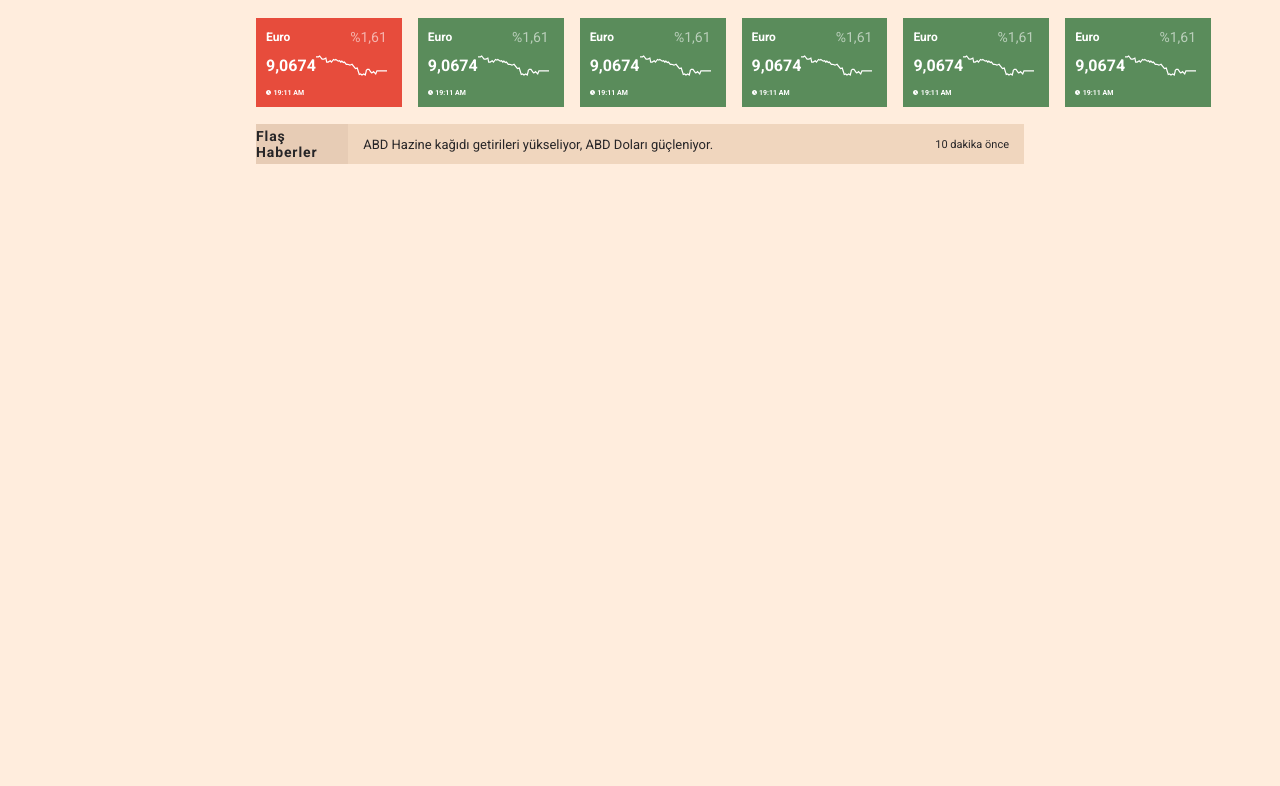
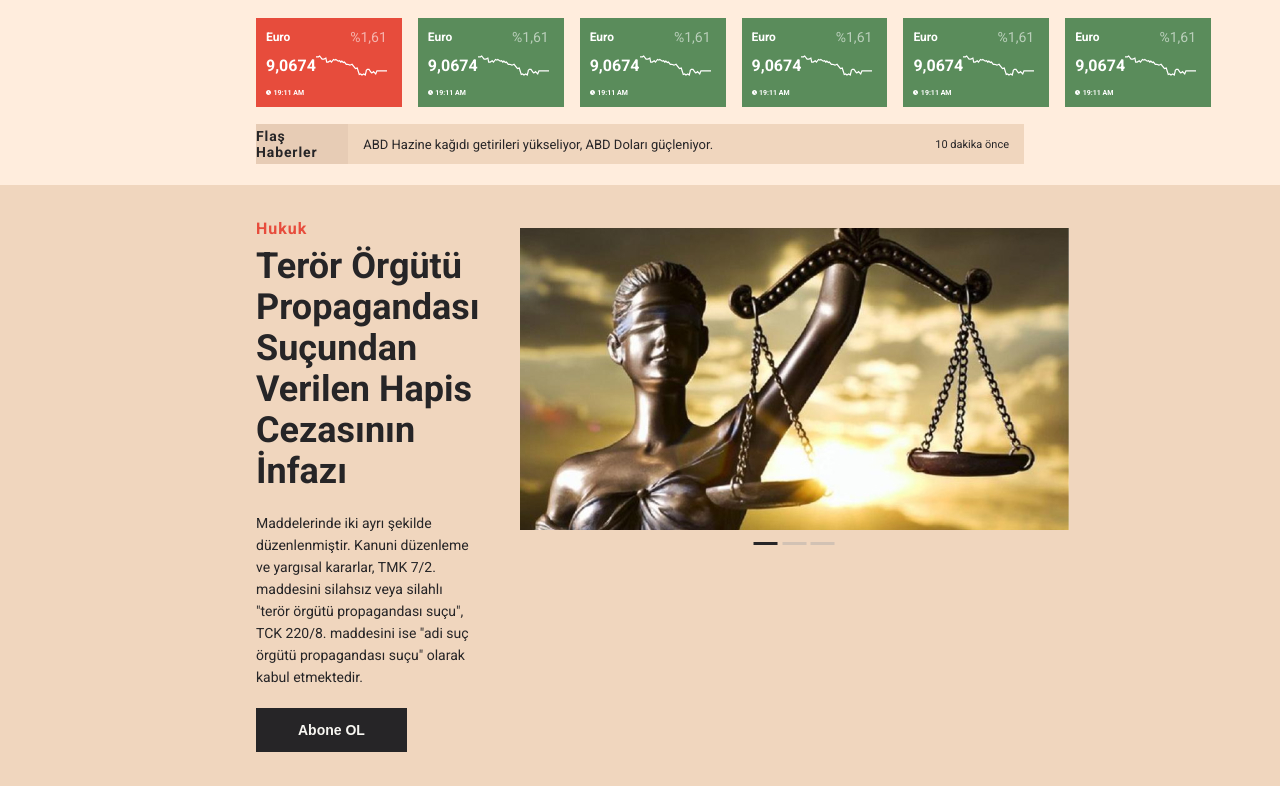
Before and after one commit to sellimenes/finans-dunyasi, a plain HTML site: page index.html in a window 1280 px wide. Shown: the part 348-1134 px from the top of the page. Before the commit the page ends 800 px from the top, so only its background shows below. Drawn offline with Linux system fonts and the light colour scheme.

Commit message:
manset added

```diff
--- a/index.html
+++ b/index.html
@@ -362,5 +362,21 @@
         </div>
       </div>
     </section>
+    <section class="mansetWrapper">
+      <div class="mansetContainer Container">
+        <div class="mansetLeft">
+          <h5>Hukuk</h5>
+          <h2>Terör Örgütü Propagandası Suçundan Verilen Hapis Cezasının İnfazı</h2>
+          <p>Maddelerinde iki ayrı şekilde düzenlenmiştir. Kanuni düzenleme ve yargısal kararlar, TMK 7/2. maddesini silahsız veya silahlı "terör örgütü propagandası suçu", TCK 220/8. maddesini ise "adi suç örgütü propagandası suçu" olarak kabul etmektedir.</p>
+          <button type="button">Abone OL</button>
+        </div>
+        <div class="mansetRight">
+          <img src="./img/Image.jpg" alt="manset">
+          <div>
+            <span></span><span></span><span></span>
+          </div>
+        </div>
+      </div>
+    </section>
   </body>
 </html>
--- a/style.css
+++ b/style.css
@@ -175,10 +175,6 @@ body {
   gap: 16px;
 }
 
-.piyasaBoxWrapper:hover{
-  cursor: pointer;
-}
-
 .piyasaBox {
   background-color: #e74c3c;
   color: #fff;
@@ -187,6 +183,10 @@ body {
   flex-direction: column;
   gap: 10px;
   width: 100%;
+}
+
+.piyasaBox:hover{
+  cursor: pointer;
 }
 
 .paraKar {
@@ -271,3 +271,89 @@ body {
   color: #262527;
 }
 /* Flaş Haberler Son */
+
+/* Manşet Başlangıç */
+.mansetWrapper{
+  background-color: #F0D6BE;
+  margin-top: 2.1rem;
+  padding: 3.4rem 0;
+}
+
+.mansetContainer{
+  display: flex;
+  justify-content: space-between;
+  gap: 40px;
+}
+
+.mansetLeft{
+  max-width: 40.5%;
+}
+
+.mansetLeft h5{
+  font-size: 1.6rem;
+  font-weight: 700;
+  color: #E74C3C;
+  letter-spacing: 1.02px;
+  margin-bottom: 8px;
+}
+
+.mansetLeft h2{
+  font-size: 3.6rem;
+  font-weight: 700;
+  color: #262527;
+  line-height: 41px;
+  margin-bottom: 2rem;
+}
+
+.mansetLeft p{
+  font-size: 1.4rem;
+  line-height: 22px;
+  color: #262527;
+  margin-bottom: 2rem;
+}
+
+.mansetLeft button{
+  background-color: #262527;
+  border: none;
+  outline: none;
+  color: #F8F7F2;
+  padding: 1.4rem 4.2rem;
+  font-size: 1.4rem;
+  font-weight: 700;
+}
+
+.mansetLeft button:hover{
+  cursor: pointer;
+}
+
+.mansetRight{
+  position: relative;
+  height: max-content;
+  margin-top: 9px;
+}
+
+.mansetRight div{
+  position: absolute;
+  bottom: -13px;
+  left: 50%;
+  transform: translateX(-50%);
+  display: flex;
+  align-items: center;
+  justify-content: center;
+  gap: 4.49px;
+}
+
+.mansetRight span{
+  width: 2.4rem;
+  height: 3px;
+  background-color: #D2C2B4;
+}
+
+.mansetRight span:first-of-type{
+  background-color: #262527;
+}
+
+.mansetRight span:hover{
+  cursor: pointer;
+}
+/* Manşet Son */
```
Also changed, not shown: img/Image.jpg (added).
